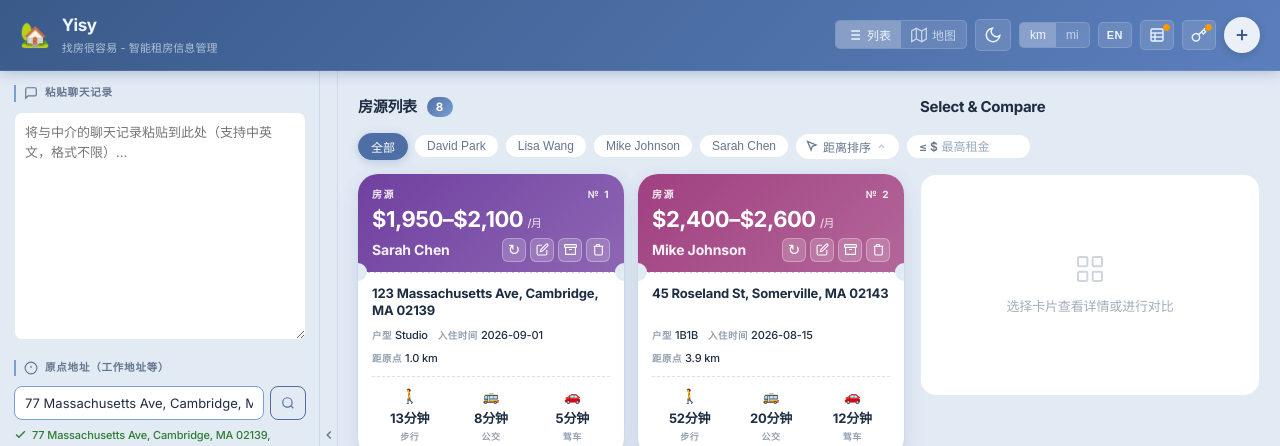
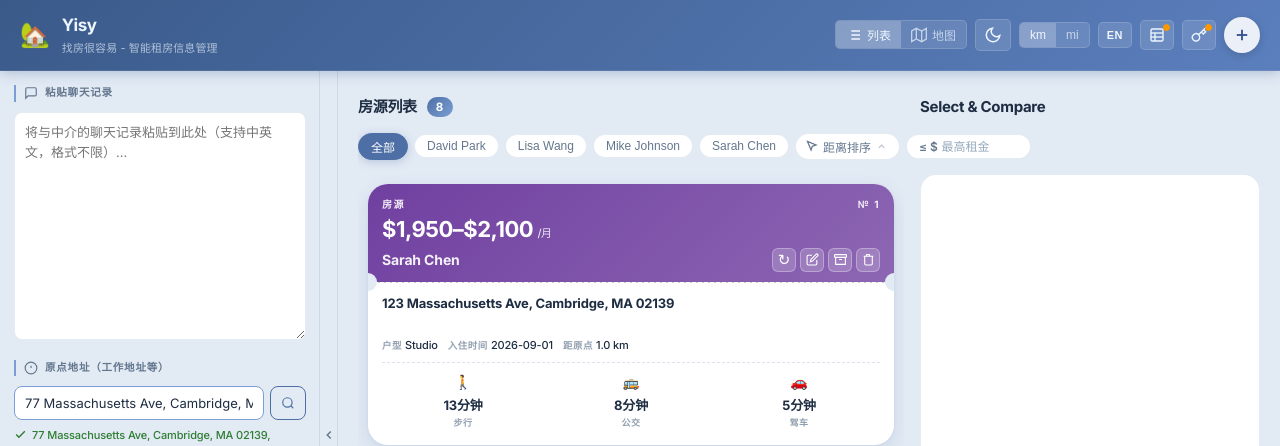
Before and after one commit to MengyiG/myRentalHelper, a React (Vite) app: page / in a window 1280 px wide. Shown: the top 446 px of the page. Built offline with nearby package versions, Linux system fonts and the light colour scheme; grey boxes are pictures that could not be loaded.

Commit message:
Fix margin overrlapping issue

```diff
--- a/src/App.css
+++ b/src/App.css
@@ -138,8 +138,10 @@ body {
 /* Main content area */
 .content-area {
   flex: 1;
-  overflow-y: auto;
-  padding: 20px 20px 32px;
+  display: flex;
+  flex-direction: column;
+  overflow: hidden;
+  padding: 20px 20px 0;
   min-width: 0;
   background: var(--surface);
 }
@@ -440,11 +442,11 @@ body {
 }
 
 .gs-loading {
+  flex: 1;
   display: flex;
   flex-direction: column;
   align-items: center;
   justify-content: center;
-  height: 60vh;
   gap: 16px;
 }
 
@@ -489,7 +491,14 @@ body {
 .inline-spinner { font-size: 11px; color: var(--text-muted); }
 
 /* ===== Listing List ===== */
-.listing-list { padding-top: 4px; }
+.listing-list {
+  flex: 1;
+  display: flex;
+  flex-direction: column;
+  min-height: 0;
+  overflow: hidden;
+  padding-top: 4px;
+}
 
 .listing-top-row {
   display: flex;
@@ -634,6 +643,25 @@ body {
   margin-bottom: 14px;
 }
 
+.unselect-all-btn {
+  margin-left: auto;
+  background: none;
+  border: 1px solid var(--border-strong);
+  border-radius: 20px;
+  padding: 4px 12px;
+  font-size: 12px;
+  font-weight: 500;
+  color: var(--text-muted);
+  cursor: pointer;
+  white-space: nowrap;
+  transition: background 0.15s, color 0.15s, border-color 0.15s;
+}
+.unselect-all-btn:hover {
+  background: var(--surface);
+  color: var(--text);
+  border-color: var(--primary);
+}
+
 .agent-pill {
   background: var(--card);
   color: var(--text-muted);
@@ -669,6 +697,11 @@ body {
 }
 
 .empty-state {
+  flex: 1;
+  display: flex;
+  flex-direction: column;
+  align-items: center;
+  justify-content: center;
   text-align: center;
   padding: 60px 20px;
   color: var(--text-muted);
@@ -1216,22 +1249,23 @@ body {
 
 /* ===== Detail Panel ===== */
 .listing-list-layout {
-  display: flex;
-  align-items: flex-start;
+  flex: 1;
+  display: flex;
+  align-items: stretch;
   gap: 16px;
+  min-height: 0;
 }
 
 .listing-list-main {
   flex: 1;
   min-width: 0;
+  overflow-y: auto;
+  padding: 10px 10px 32px;
 }
 
 .detail-panels-column {
   width: 340px;
   flex-shrink: 0;
-  position: sticky;
-  top: 0;
-  max-height: calc(100vh - 56px);
   overflow-y: auto;
   display: flex;
   flex-direction: column;
@@ -1239,16 +1273,17 @@ body {
   background: var(--card);
   border-radius: 16px;
   padding: 10px;
+  padding-bottom: 32px;
   border: 1px solid var(--border);
 }
 
 .detail-panels-empty {
+  flex: 1;
   display: flex;
   flex-direction: column;
   align-items: center;
   justify-content: center;
   gap: 12px;
-  height: 200px;
   color: var(--text-muted);
   text-align: center;
 }
@@ -1815,10 +1850,14 @@ body {
 
 /* ===== Map ===== */
 .map-wrapper {
+  flex: 1;
   position: relative;
   display: flex;
   flex-direction: column;
   gap: 12px;
+  overflow-y: auto;
+  padding-bottom: 32px;
+  min-height: 0;
 }
 
 .map-container {
@@ -1833,11 +1872,11 @@ body {
 }
 
 .map-placeholder {
+  flex: 1;
   display: flex;
   flex-direction: column;
   align-items: center;
   justify-content: center;
-  height: 400px;
   color: var(--text-muted);
   gap: 12px;
 }
--- a/src/components/ListingList.jsx
+++ b/src/components/ListingList.jsx
@@ -34,6 +34,13 @@ export default function ListingList({ listings, origin, onEdit, onDelete, onReca
   const isFiltered = agentFilter || (priceNum != null && !isNaN(priceNum));
 
   const cycleSortOrder = () => setSortOrder(o => o === '' ? 'asc' : o === 'asc' ? 'desc' : '');
+
+  const handleUnselectAll = () => {
+    Object.values(closeTimers.current).forEach(clearTimeout);
+    closeTimers.current = {};
+    setSelectedIds([]);
+    setClosingIds(new Set());
+  };
 
   const closePanel = (id) => {
     setClosingIds(prev => new Set([...prev, id]));
@@ -145,6 +152,12 @@ export default function ListingList({ listings, origin, onEdit, onDelete, onReca
             <button className="price-filter-clear" onClick={() => setPriceFilter('')}>×</button>
           )}
         </div>
+
+        {selectedIds.length > 0 && (
+          <button className="unselect-all-btn" onClick={handleUnselectAll}>
+            {lang === 'zh' ? '取消全选' : 'Unselect All'}
+          </button>
+        )}
       </div>
 
       <div className="listing-list-layout">
```
